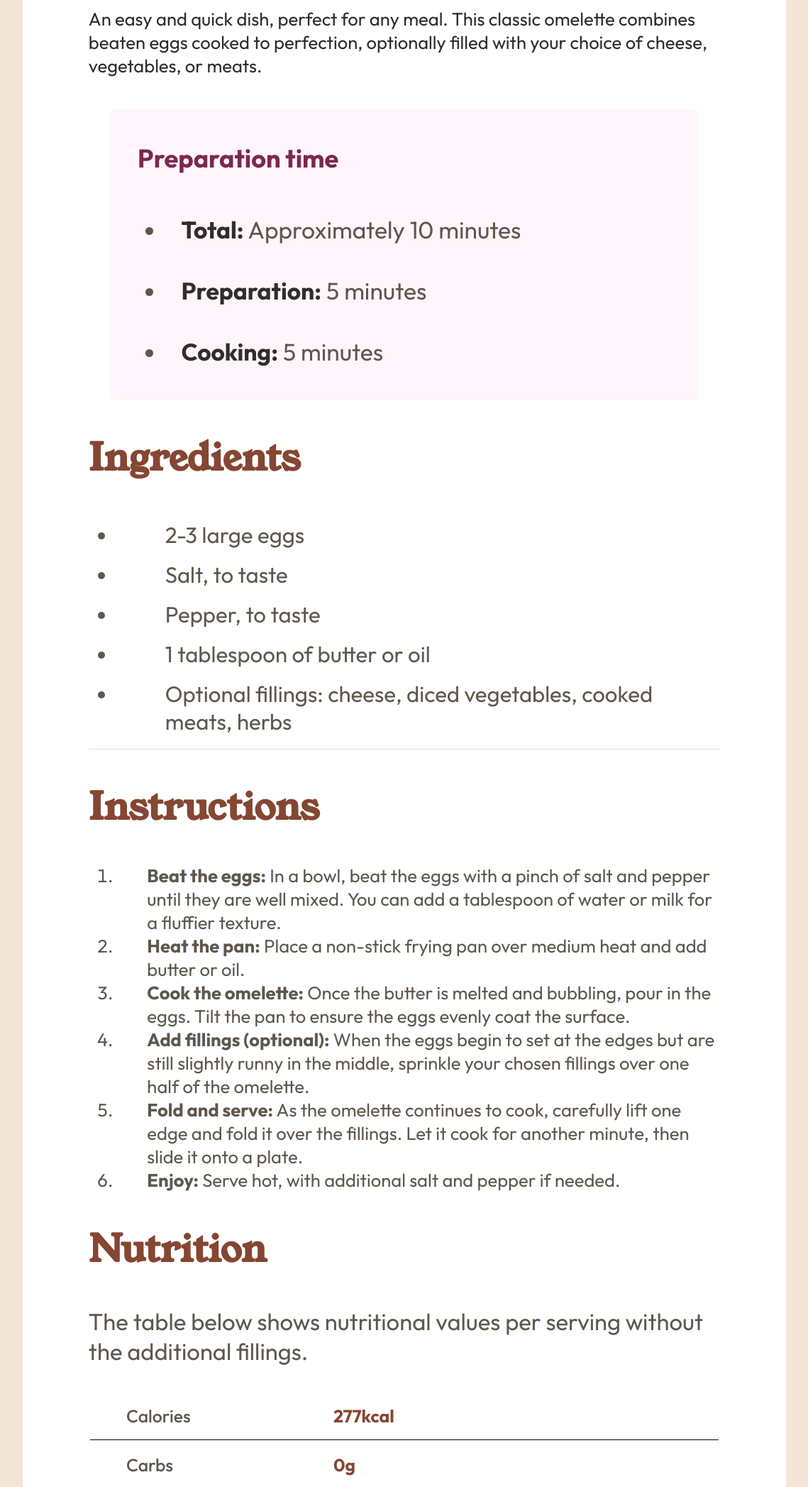
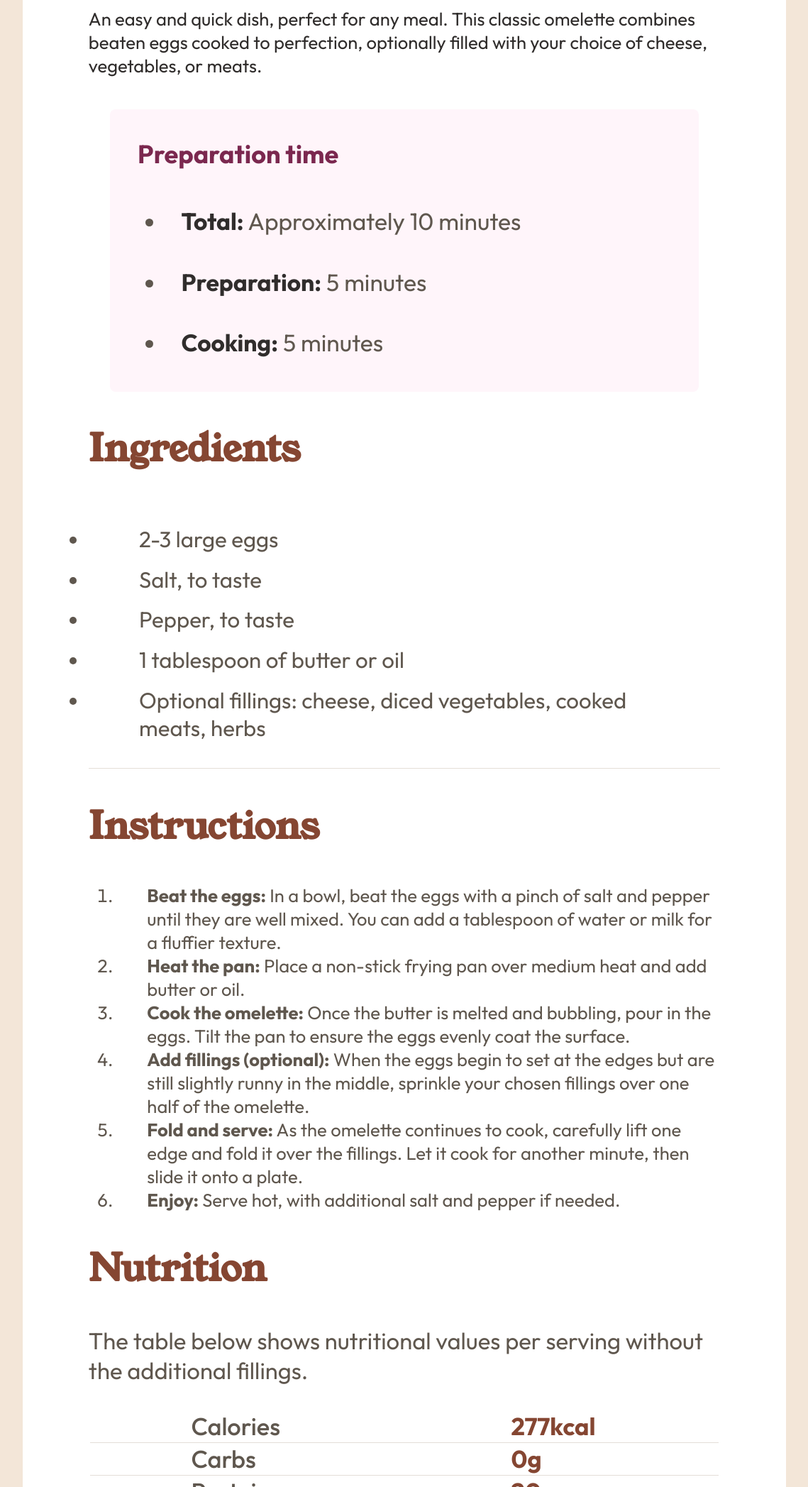
Before and after one commit to KraudKaiser/recipes-page, a plain HTML site: page index.html in a window 1536 px wide. Shown: the part 705-2800 px from the top of the page at 71% size, without its empty margins (198-1337 px from the left). Drawn offline with Linux system fonts and the light colour scheme.

Commit message:
Cbhanges on tag and styles

```diff
--- a/index.html
+++ b/index.html
@@ -25,9 +25,9 @@
       </p>
     </header>
       <aside class="preparation">
-        <h3>
+        <h2>
           Preparation time
-        </h3>
+        </h2>
         <ul>
           <li><strong>Total:</strong> Approximately 10 minutes</li>
           <li><strong>Preparation:</strong> 5 minutes</li>
@@ -98,22 +98,18 @@
                   <tr>
                     <th class="name">Calories</th>
                     <th class="data">277kcal</th>
-                    <th></th>
                   </tr>
                   <tr>
                     <th class="name">Carbs</th>
                     <th class="data">0g</th>
-                    <th></th>
                   </tr>
                   <tr>
                     <th class="name">Protein</th>
                     <th class="data">20g</th>
-                    <th></th>
                   </tr>
                   <tr>
                     <th class="name">Fat</th>
                     <th class="data">22g</th>
-                    <th></th>
                   </tr>
                 </thead>
               </table>
--- a/style.css
+++ b/style.css
@@ -8,7 +8,7 @@
 }
 @media screen and (min-width:1440px) {
     body{
-        padding: 5% 15% 5% 15%;
+        padding: 5% 15% 15% 15%;
         background-color: hsl(30, 54%, 90%);
     }
 
@@ -31,6 +31,7 @@
 
     .ingredients{
         & ul{
+            padding: 2% 0 2% 0;
             font-size: 1.3vmin;
         }
     }
@@ -42,7 +43,33 @@
     }
 
     .nutrition-table{
-        font-size: 3.1vmin;
+        width: 100%;
+        box-sizing: border-box;
+        thead{
+            padding: 0;
+            tr{
+                display: flex;
+                justify-content: space-around;
+                align-items: center;
+                border-bottom: 1px solid hsl(30, 18%, 87%);
+                column-gap: 1em;
+                text-align: left;
+                & th{
+                    font-size: 4.3vmin;
+                    min-width: 150px;
+                }
+            }
+            tr:last-child{border-bottom: none;}
+
+            .name{
+                font-weight: 500;
+                color: hsl(30, 10%, 34%);
+            }
+
+            .data{
+                color: hsl(14, 45%, 36%);
+            }
+        }
     }
 }
 
@@ -87,7 +114,7 @@
         background-color: hsl(330, 100%, 98%);
         margin: 0 8% 0 8%;
 
-        & h3{
+        & h2{
             color:hsl(332, 51%, 32%) ;
             font-size: 4.5vmin;
         }
@@ -168,17 +195,18 @@
     }
     .nutrition-table{
         width: 100%;
+        box-sizing: border-box;
         thead{
+            padding: 0;
             tr{
                 display: flex;
                 justify-content: space-around;
                 align-items: center;
-                padding: 2%;
-                border-bottom: 1px solid black;
+                border-bottom: 1px solid hsl(30, 18%, 87%);
                 column-gap: 1em;
                 text-align: left;
-                th{
-                    width: 200px;
+                & th{
+                    min-width: 150px;
                 }
             }
             tr:last-child{border-bottom: none;}
```
